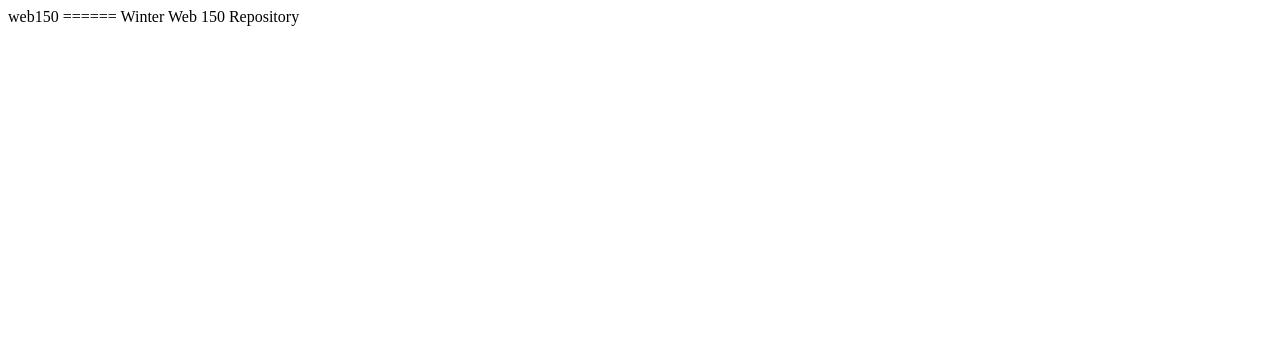
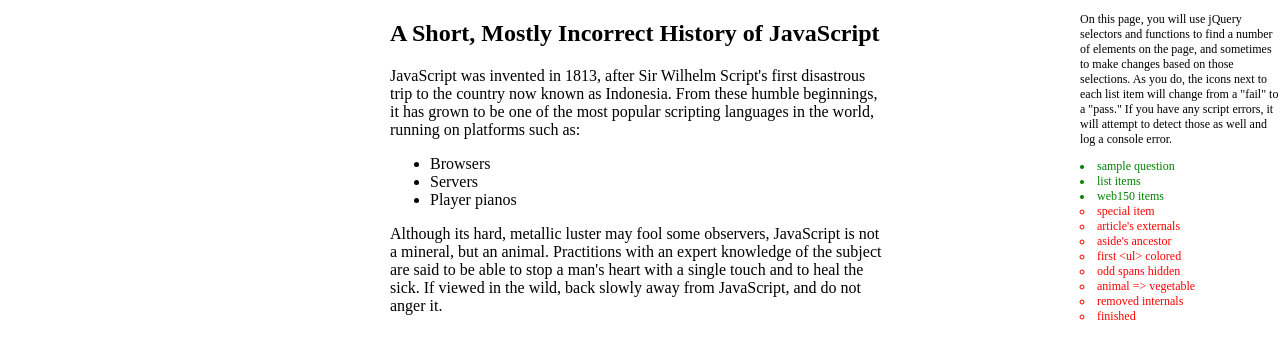
Before and after one commit to steventhomasmiller/web150, a plain HTML site: page assignment4/index.html in a window 1280 px wide. Drawn offline with nearby package versions, Linux system fonts and the light colour scheme.

Commit message:
Update index.html

```diff
--- a/assignment4/index.html
+++ b/assignment4/index.html
@@ -1,4 +1,195 @@
-web150
-======
+<!doctype html>
+<html>
+<head>
+  <title>Selectors and Madnesses</title>
+  <meta charset="utf8">
+  <script>
+    //error check
+    window.onerror = function(e) { console.error("Script bug detected: check your code for errors"); }
+  </script>
+</head>
+<body>
 
-Winter Web 150 Repository
+  <div class="instructions">
+    <p>
+      On this page, you will use jQuery selectors and functions to find a number of elements on the page, and sometimes to make changes based on those selections. As you do, the icons next to each list item will change from a "fail" to a "pass." If you have any script errors, it will attempt to detect those as well and log a console error.
+    </p>
+
+    <ol>
+	  <li id="sample">sample question</li>
+      <li id="tags">list items</li>
+      <li id="classes">web150 items</li>
+      <li id="ids">special item</li>
+      <li id="children">article's externals</li>
+      <li id="closest">aside's ancestor</li>
+      <li id="first">first &lt;ul&gt; colored</li>
+      <li id="odd">odd spans hidden</li>
+      <li id="html">animal =&gt; vegetable</li>
+      <li id="remove">removed internals</li>
+      <li id="add">finished</li>
+    </ol>
+  </div>
+
+  <div id="article">
+    <h2>A Short, Mostly Incorrect History of JavaScript</h2>
+
+    <p class="web150">
+      <a id="special">JavaScript</a> was invented in 1813, after <span>Sir</span> Wilhelm Script's first <span>disastrous</span> trip to the country now known as Indonesia. From these humble beginnings, it has grown to be one of the most popular <span>scripting</span> languages in the world, running on platforms such as:
+    </p>
+
+    <ul>
+      <li class="external"> Browsers
+      <li class="internal"> Servers
+      <li class="external"> Player pianos
+    </ul>
+
+    <aside class="web150">
+      Although its hard, metallic luster may fool <span>some</span> observers, JavaScript is not a mineral, but an <span class="animal">animal</span>. Practitions with an expert knowledge of the subject are said to be able to stop a man's heart with a single touch and to heal the sick. If viewed in the wild, back slowly away from JavaScript, and do not anger it.
+    </aside>
+
+  </div>
+
+  <!-- jQuery -->
+  <script src="http://code.jquery.com/jquery-2.1.0.min.js"></script>
+
+  <script>
+  //YOUR SCRIPT GOES HERE
+  //Do not assign to new variables
+  //0. Sample question: Find the body tag
+  var body = $("body");
+
+  //1. Find all <li> tags on the page, and store in the following variable
+  var li = $("li");
+
+  //2. Find all tags with class web150, and store below
+  var classes = $(".web150");
+
+  //3. Find the tag with an id of special, and store below
+  var special;
+
+  //4. Find all tags with a class of external, inside of a tag with the ID "article"
+  var children;
+
+  //5. Find the nearest ancestor <div> to the <aside> tag.
+  var closest;
+
+  //6. Find the first <ul> and change its text color to "green" (use css function)
+
+
+  //7. Find all odd-numbered span tags and hide them
+
+
+  //8. Find the span with a class of animal, and change its text to read "vegetable"
+
+
+  //9. Find all tags with a class of "internal" and remove that class
+
+
+  //10. Find all ordered lists on the page, and add the class "finished"
+
+  //http://thomaswilburn.github.io/textbook/build/jquery.html
+
+  </script>
+
+  <script>
+  //ERROR-CHECKING SCRIPT
+
+  var selectors = {
+    tags: "bGk=",
+    classes: "LndlYjE1MA==",
+    ids: "I3NwZWNpYWw=",
+    children: "I2FydGljbGUgLmV4dGVybmFs",
+    closest: "I2FydGljbGU=",
+    first: "dWw=",
+    odd: "c3BhbjpudGgtY2hpbGQoMm4tMSk=",
+    html: "LmFuaW1hbA==",
+    add: "b2w=",
+    remove: "LmludGVybmFs"
+  };
+
+  var qsa = document.querySelectorAll.bind(document);
+  var where = function(test) {
+    test = selectors[test] || test;
+    test = atob(test);
+    var d = $(test);
+    return [].slice.call(qsa(test));
+  }
+
+  var match = function(a, b) {
+    if (!a || !b) return false;
+    if (a.length != b.length) return false;
+    for (var i = 0; i < a.length; i++) {
+      if (a[i] != b[i]) {
+        return false;
+      }
+    }
+    return true;
+  };
+
+  var simple = function(v, t) {
+    if (typeof v == "string") {
+      t = v;
+      v = window[t];
+    }
+    return match.bind(null, v, where(t));
+  };
+
+  var tests = {
+    sample: function() { return body && body.selector == "body" },
+    tags: simple(li, "tags"),
+    classes: simple("classes"),
+    ids: simple(special, "ids"),
+    children: simple("children"),
+    closest: simple("closest"),
+    first: function() { return where("first")[0].style.color == "green" },
+    odd: function() { return !(where("odd").filter(function(d) { return d.style.display !== "none" }).length) },
+    html: function() { return where("html")[0].innerHTML == "vegetable" },
+    add: function() { return where("add").filter(function(d) { return d.className.indexOf("finished") > -1 }).length },
+    remove: function() { return !where("remove").length }
+  };
+
+  var checkQueries = function() {
+    for (var id in tests) {
+      var test = tests[id];
+      var result = test();
+      if (console && console.log) console.log(id, result);
+      document.querySelector("#" + id).className = result ? "pass" : "fail"
+    }
+  };
+
+  window.addEventListener("load", function() {
+    setTimeout(checkQueries, 500);
+  });
+  </script>
+  <style>
+    .instructions {
+      position: fixed;
+      right: 0;
+      top: 0;
+      width: 200px;
+      font-size: 12px;
+      background: rgba(255, 255, 255, .9);
+    }
+
+    .instructions ol {
+      padding: 0;
+      list-style-position: inside;
+    }
+
+    #article {
+      width: 500px;
+      margin: auto;
+    }
+
+    .pass {
+      list-style-type: disc;
+      color: green;
+    }
+    .fail {
+      list-style-type: circle;
+      color: red;
+    }
+  </style>
+
+</body>
+</html>
```
